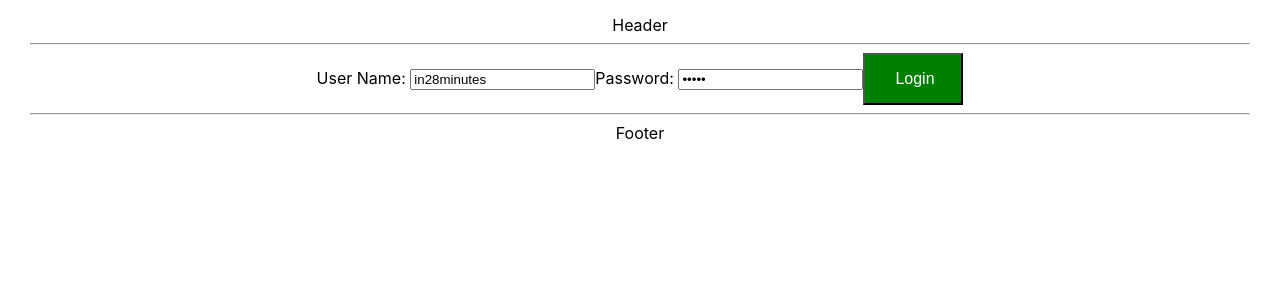
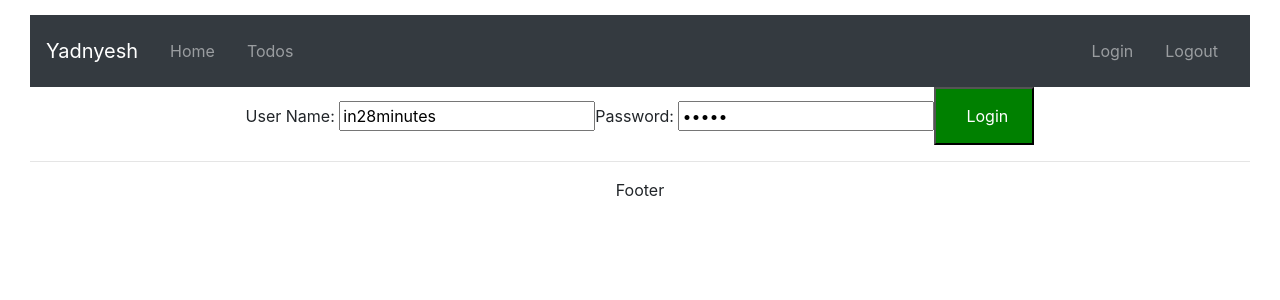
Before and after one commit to yadnyesh/todo-app, a React (Create React App) app: page / in a window 1280 px wide. Shown: the top 300 px of the page. Built offline with nearby package versions, Linux system fonts and the light colour scheme.

Commit message:
Add Bootstrap and beautify Header

```diff
--- a/src/App.js
+++ b/src/App.js
@@ -1,6 +1,8 @@
 import React, {Component} from 'react';
 import logo from './logo.svg';
 import './App.css';
+import './bootstrap.css';
+
 import FirstComponent from './components/learning-examples/FirstComponent'
 import Counter from './components/counter/Counter'
 import TodoApp from './components/todo/TodoApp'
--- /dev/null
+++ b/src/bootstrap.css
@@ -0,0 +1 @@
+@import url(https://unpkg.com/bootstrap@4.3.1/dist/css/bootstrap.min.css)
--- a/src/components/todo/TodoApp.jsx
+++ b/src/components/todo/TodoApp.jsx
@@ -27,9 +27,19 @@
 class HeaderComponent extends Component {
     render() {
         return(
-            <div>
-                Header <hr />
-            </div>
+            <header>
+                <nav className="navbar navbar-expand-md navbar-dark bg-dark">
+                    <div href="/" className="navbar-brand"><a>Yadnyesh</a></div>
+                    <ul className="navbar-nav">
+                        <li className="nav-link"><Link to="/welcome/in28minutes" className="nav-link">Home</Link></li>
+                        <li className="nav-link"><Link to="/todos" className="nav-link">Todos</Link></li>
+                    </ul>
+                    <ul className="navbar-nav navbar-collapse justify-content-end">
+                        <li className="nav-link"><Link to="/login" className="nav-link">Login</Link></li>
+                        <li className="nav-link"><Link to="/logout" className="nav-link">Logout</Link></li>
+                    </ul>
+                </nav>
+            </header>
         )
     }
 }
@@ -65,8 +75,8 @@
                         <tr>
                             <th>ID</th>
                             <th>Description</th>
+                            <th>Complete By Date</th>
                             <th>Completed</th>
-                            <th>Complete By Date</th>
                         </tr>
                     </thead>
                     <tbody>
@@ -76,8 +86,8 @@
                                     <tr>
                                         <td>{todo.id}</td>
                                         <td>{todo.description}</td>
+                                        <td>{todo.targetDate.toString()}</td>
                                         <td>{todo.done.toString()}</td>
-                                        <td>{todo.targetDate.toString()}</td>
                                     </tr>
                                 )
                             )
```
